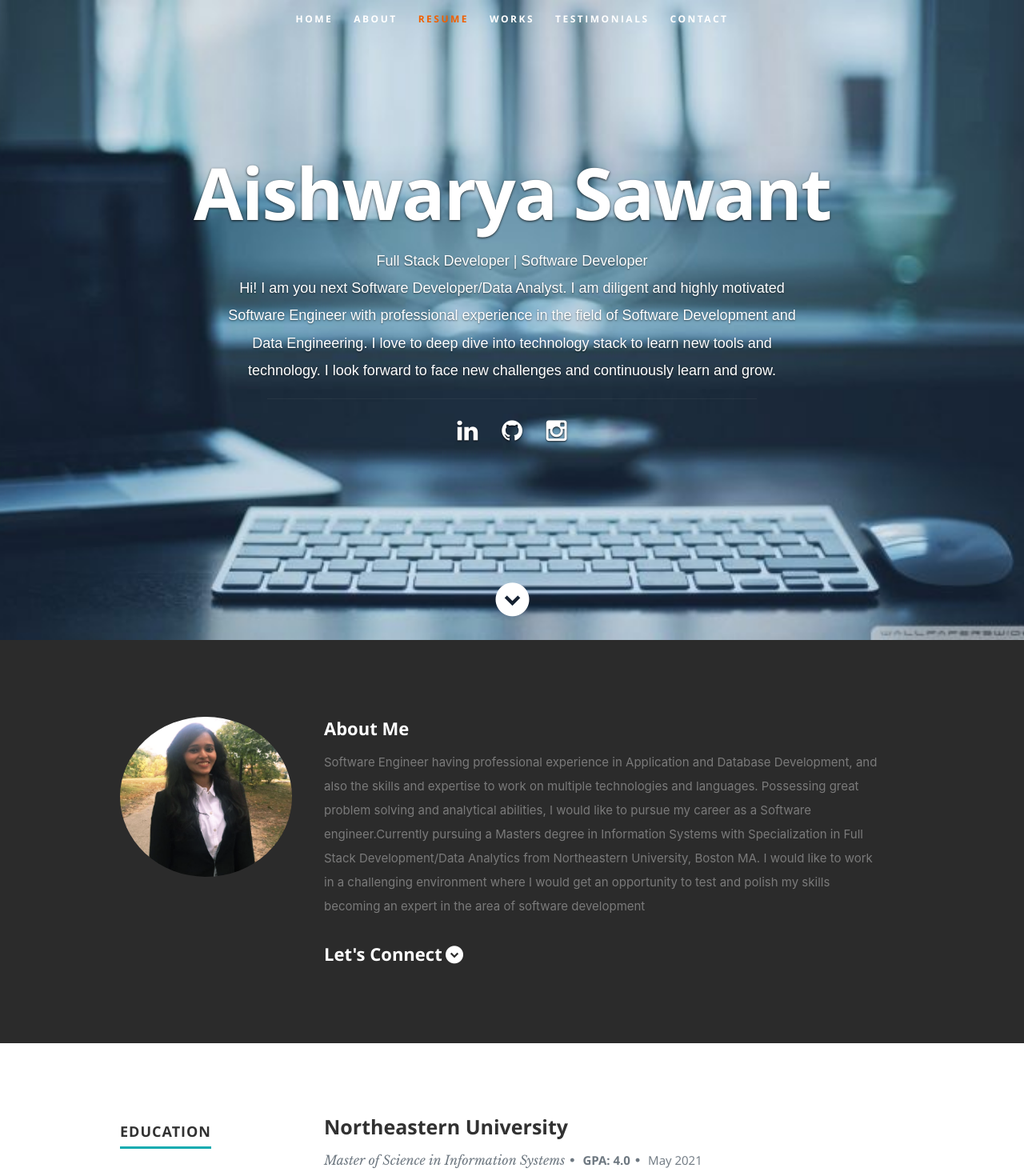
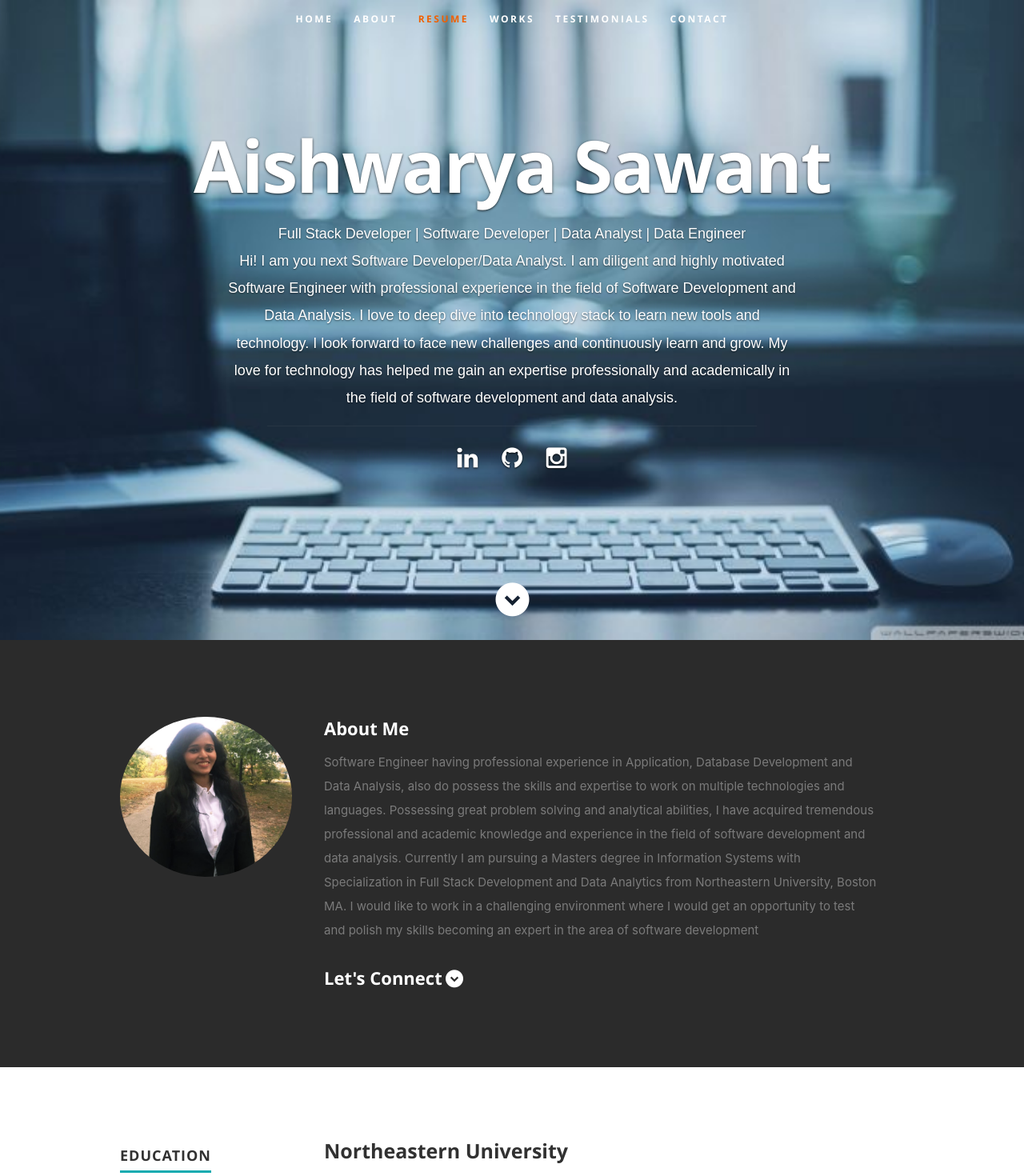
Before and after one commit to AishwaryaSawant/Portfolio, a React (Create React App) app: page / in a window 1280 px wide. Shown: the top 1470 px of the page at 80% size. Built offline with nearby package versions, Linux system fonts and the light colour scheme.

Commit message:
Adding changes to resume Data

```diff
--- a/src/resumeData.js
+++ b/src/resumeData.js
@@ -1,14 +1,14 @@
 let resumeData = {
     "imagebaseurl":"https://github.com/AishwaryaSawant",
     "name": "Aishwarya Sawant",
-    "role": "Full Stack Developer | Software Developer",
+    "role": "Full Stack Developer | Software Developer | Data Analyst | Data Engineer",
     "linkedinId":"https://www.linkedin.com/in/aishwaryassawant/",
     "phoneNumber":"862-237-5676",
     "skypeid": "aishwaryasawant697",
     "emailid": "sawant.ai@northeastern.edu",
     "gemail": "aishwaryasawant697@gmail.com",
     "address": "Boston, MA",
-    "roleDescription": "Hi! I am you next Software Developer/Data Analyst. I am diligent and highly motivated Software Engineer with professional experience in the field of Software Development and Data Engineering. I love to deep dive into technology stack to learn new tools and technology. I look forward to face new challenges and continuously learn and grow.",
+    "roleDescription": "Hi! I am you next Software Developer/Data Analyst. I am diligent and highly motivated Software Engineer with professional experience in the field of Software Development and Data Analysis. I love to deep dive into technology stack to learn new tools and technology. I look forward to face new challenges and continuously learn and grow. My love for technology has helped me gain an expertise professionally and academically in the field of software development and data analysis.",
     "socialLinks":[
         {
           "name":"linkedin",
@@ -26,17 +26,17 @@ let resumeData = {
           "className":"fa fa-instagram"
         }
       ],
-    "aboutme":"Software Engineer having professional experience in Application and Database Development, and also the skills and expertise to work on multiple technologies and languages. Possessing great problem solving and analytical abilities, I would like to pursue my career as a Software engineer.Currently pursuing a Masters degree in Information Systems with Specialization in Full Stack Development/Data Analytics from Northeastern University, Boston MA. I would like to work in a challenging environment where I would get an opportunity to test and polish my skills becoming an expert in the area of software development",
+    "aboutme":"Software Engineer having professional experience in Application, Database Development and Data Analysis, also do possess the skills and expertise to work on multiple technologies and languages. Possessing great problem solving and analytical abilities, I have acquired tremendous professional and academic knowledge and experience in the field of software development and data analysis. Currently I am pursuing a Masters degree in Information Systems with Specialization in Full Stack Development and Data Analytics from Northeastern University, Boston MA. I would like to work in a challenging environment where I would get an opportunity to test and polish my skills becoming an expert in the area of software development",
     "address":"Boston, MA",
     "website":"https://github.com/AishwaryaSawant",
     "education":[
       {
         "UniversityName":"Northeastern University",
         "specialization":"Master of Science in Information Systems",
-        "MonthOfPassing":"May",
+        "MonthOfPassing":"Dec",
         "YearOfPassing":"2021",
-        "Gpa":"4.0",
-        "Achievements":"Relevant Courses: Application Engineering and Development, Web Development Tools and Methods, Program Structure and Algorithms, Database Management and Database Design",
+        "Gpa":"3.8",
+        "Achievements":"Relevant Courses: Application Engineering and Development, Web Development Tools and Methods, Program Structure and Algorithms, Database Management and Database Design, Data Science Engineering methods and tools, ",
         "AboutEdu": "My Graduate coursework has strengthen my concepts of Product Development, Systems Design, Object oriented princeples, Database Management and Database Design. I have gained knowledge and experience in web/application development throughout the software development lifecycle. Also, I have been following agile development methodology. I am always open to learning and so the technology stack I have selected for my graduation is diverse, ranging from frontend development to backend development and also Data Analysis and Data Science related courses. Apart from this, I have developed strong communication skills throughtout my project presentations and working in group improving my teamwork ability further. My coursework has helped me enhance my problem solving and analytical abilities."
       },
       {
@@ -62,17 +62,17 @@ let resumeData = {
         "specialization":"Software Engineer",
         "MonthOfLeaving":"July",
         "YearOfLeaving":"2018",
-        "Achievements":"Developed applications using Java, C#, SQLServer, ASP.NET, worked throughout the Agile development lifecycle performing software development, debugging and testing, Created web pages working on front-end, using HTML, CSS, Bootstrap, JavaScript as JIRA tickets for DX Tracking website , Automated process of database backup, restoration, and report generation increasing efficiency by 31%, Constructed, documented and presented Stored Procedures to solve calculation errors to about 1+ million records, Created an app using Spring MVC, JSP, Servlet, Java, Oracle to generate purchase order for fresher training sessions, Mentored 10 new associates through training sessions and monitoring progress for an initial period of probation"
+        "Achievements":"Developed backend code for applications using Java, C#, SQLServer, ASP.NET, Spring MVC, JSP, Servlet, RESTful API, Created web pages, handled front-end, debugging and testing as JIRA tickets for DX Tracking website, Automated process of database backup, restoration, accomplished analysis with ETL tool Alteryx, increased efficiency by 31%, Constructed, documented Stored Procedures, functions to solve calculation errors to records, Developed SQL nested queries daily, automated report using excel macros and built KPI dashboard for data analysis, Automated database backup, restoration, excel report generation and mentored it, used ETL tools, increased efficiency by 31%"
       },
       {
         "CompanyName":"Indian Oil Corporation Ltd",
         "specialization":"Software Engineer Intern",
         "MonthOfLeaving":"July",
         "YearOfLeaving":"2015",
-        "Achievements":"Gained experience in coding with Nodejs, React/Redux, Express, APIs, Git, Data structures, Algorithms while working under mentorship of senior team for development of software to update prices at 10000+ Indian Oil petrol pumps, Demonstrated problem solving and analytical skills to construct unit test cases, and conduct regression testing"
+        "Achievements":"Implemented coding with Node.js, ReactJS/Redux, Express, APIs, Git, Data structures, Algorithms for development to update prices at 10000+ petrol pumps, worked on Linux OS, Constructed unit test cases, and conducted regression testing, created dashboards using PowerBI, Trained and performance-tuned machine learning and Ensemble learning models such as Random Forests, Bagging using Tensorflow, Scikit-learn, Pandas, Numpy libraries in Python, Utilized Google Analytics/Tag Manager creating scripts, increasing performance by 25%, created dashboards with PowerBI"
       }
     ],
-    "skillsDescription":"Your skills here",
+    "skillsDescription":"Software Engineering and Data Analyst Skills",
     "skills":[
       {
         "skillname":"Java"
```
